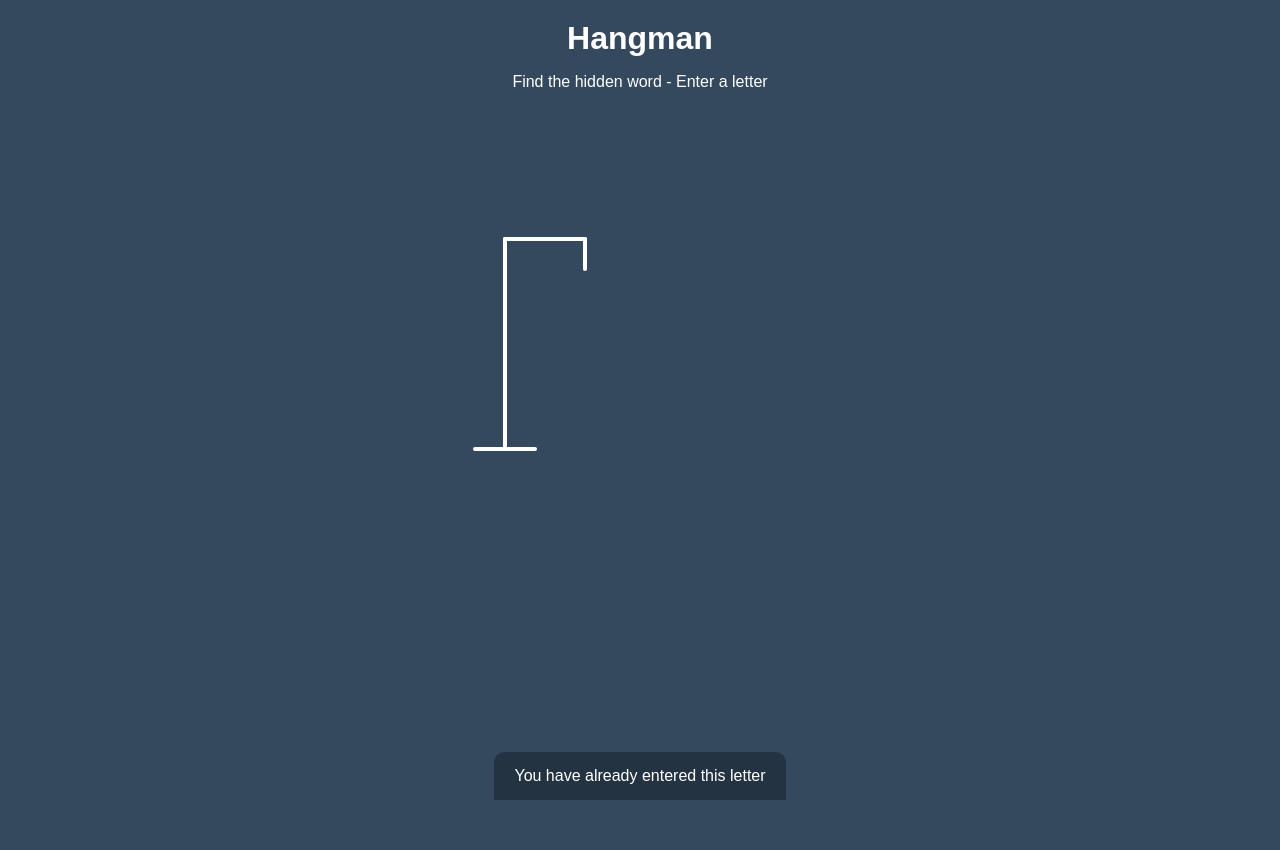
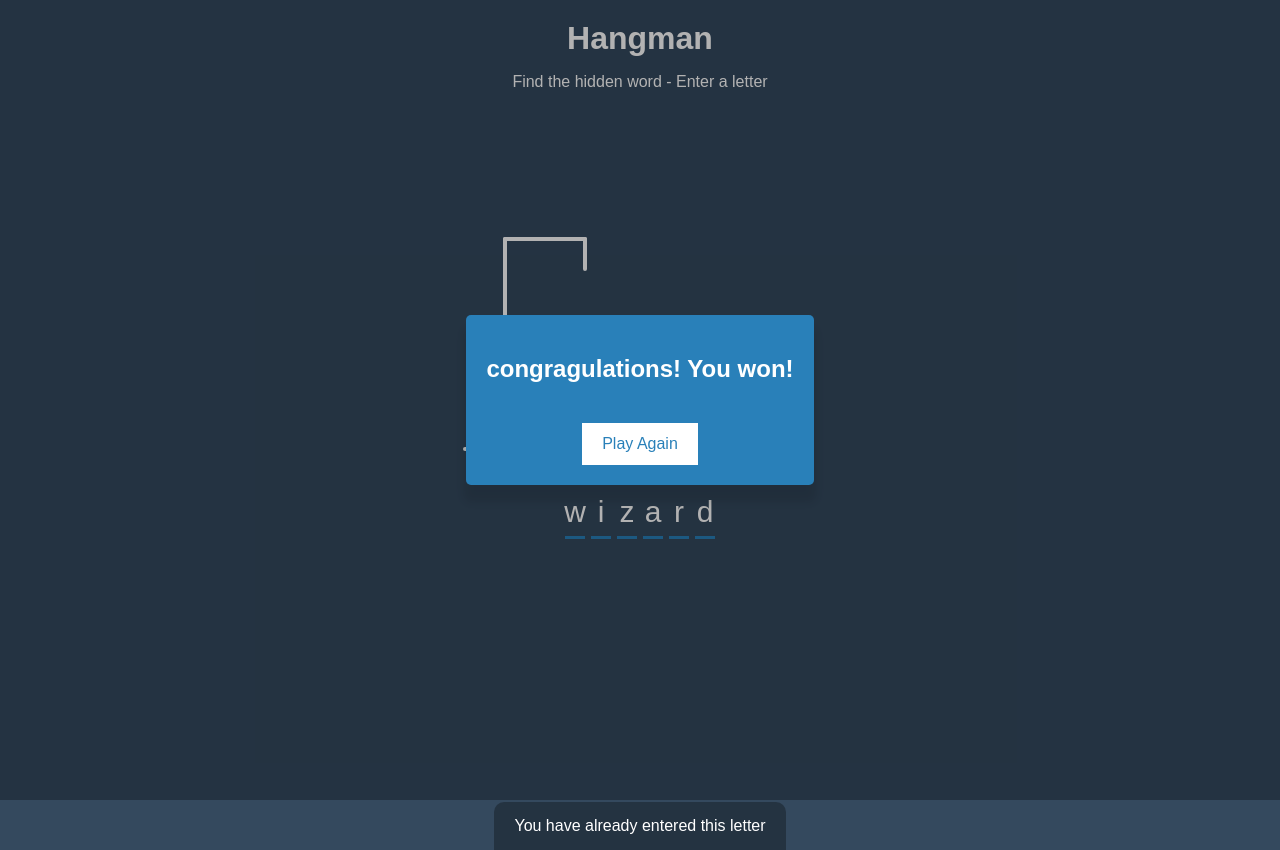
Before and after one commit to Milad64sh/hangman, a plain HTML site: page index.html in a window 1280 px wide. Before the commit the page ends 800 px from the top, so only its background shows below. Drawn offline with Linux system fonts and the light colour scheme.

Commit message:
display word

```diff
--- a/app.js
+++ b/app.js
@@ -0,0 +1,38 @@
+const wordEl = document.getElementById('word');
+const wrongLettersEl = document.getElementById('wrong-letters');
+const playAgainBtn = document.getElementById('play-again');
+const popup = document.getElementById('popup-container');
+const notification = document.getElementById('notification-container');
+const finalMessage = document.getElementById('final-message');
+
+const figureParts = document.querySelectorAll('.figure-part');
+
+const words = ['appplication', 'programming', 'interface', 'wizard'];
+let selectedWord = words[Math.floor(Math.random() * words.length)];
+console.log(selectedWord);
+
+const correctLetters = ['w', 'i', 'z', 'a', 'r', 'd'];
+const wrongLetters = [];
+
+// show the hidden word
+function displayWord() {
+  wordEl.innerHTML = `
+${selectedWord
+  .split('')
+  .map(
+    (letter) =>
+      `<span class="letter">
+ ${correctLetters.includes(letter) ? letter : ''}
+ </span>`
+  )
+  .join('')}
+`;
+  const innerWord = wordEl.innerText.replace(/\n/g, '');
+  console.log(wordEl.innerText, innerWord);
+  if (innerWord === selectedWord) {
+    finalMessage.innerText = 'congragulations! You won!';
+    popup.style.display = 'flex';
+  }
+}
+
+displayWord();
--- a/index.html
+++ b/index.html
@@ -11,40 +11,45 @@
     <h1>Hangman</h1>
     <p>Find the hidden word - Enter a letter</p>
     <div class="game-container">
-      <!-- rod -->
       <svg height="250" width="200" class="figure-container">
+        <!-- Rod -->
         <line x1="60" y1="20" x2="140" y2="20" />
         <line x1="140" y1="20" x2="140" y2="50" />
         <line x1="60" y1="20" x2="60" y2="230" />
-        <line x1="30" y1="230" x2="90" y2="230" />
-        <!-- head -->
+        <line x1="20" y1="230" x2="100" y2="230" />
+
+        <!-- Head -->
         <circle cx="140" cy="70" r="20" class="figure-part" />
-        <!-- body -->
+        <!-- Body -->
         <line x1="140" y1="90" x2="140" y2="150" class="figure-part" />
         <!-- Arms -->
-        <line x1="140" y1="110" x2="110" y2="90" class="figure-part" />
-        <line x1="140" y1="110" x2="170" y2="90" class="figure-part" />
+        <line x1="140" y1="120" x2="120" y2="100" class="figure-part" />
+        <line x1="140" y1="120" x2="160" y2="100" class="figure-part" />
         <!-- Legs -->
-        <line x1="140" y1="150" x2="110" y2="180" class="figure-part" />
-        <line x1="140" y1="150" x2="170" y2="180" class="figure-part" />
+        <line x1="140" y1="150" x2="120" y2="180" class="figure-part" />
+        <line x1="140" y1="150" x2="160" y2="180" class="figure-part" />
       </svg>
+
       <div class="wrong-letters-container">
         <div id="wrong-letters"></div>
-        </div>
       </div>
+
       <div class="word" id="word"></div>
     </div>
-    <!-- container for final messages -->
+
+    <!-- Container for final message -->
     <div class="popup-container" id="popup-container">
       <div class="popup">
         <h2 id="final-message"></h2>
         <button id="play-button">Play Again</button>
       </div>
     </div>
-    <!-- notification -->
-    <div class="notification-container show" id="notification-container">
+
+    <!-- Notification -->
+    <div class="notification-container" id="notification-container">
       <p>You have already entered this letter</p>
     </div>
+
     <script src="app.js"></script>
   </body>
 </html>
--- a/style.css
+++ b/style.css
@@ -1,7 +1,10 @@
 * {
   box-sizing: border-box;
 }
+
 body {
+  background-color: #34495e;
+  color: #fff;
   font-family: Arial, Helvetica, sans-serif;
   display: flex;
   flex-direction: column;
@@ -9,12 +12,12 @@ body {
   height: 80vh;
   margin: 0;
   overflow: hidden;
-  background-color: #34495e;
-  color: #fff;
 }
+
 h1 {
   margin: 20px 0 0;
 }
+
 .game-container {
   padding: 20px 30px;
   position: relative;
@@ -29,6 +32,7 @@ h1 {
   stroke-width: 4px;
   stroke-linecap: round;
 }
+
 .figure-part {
   display: none;
 }
@@ -41,12 +45,15 @@ h1 {
   flex-direction: column;
   text-align: right;
 }
+
 .wrong-letters-container p {
   margin: 0 0 5px;
 }
+
 .wrong-letters-container span {
   font-size: 24px;
 }
+
 .word {
   display: flex;
   position: absolute;
@@ -54,6 +61,7 @@ h1 {
   left: 50%;
   transform: translateX(-50%);
 }
+
 .letter {
   border-bottom: 3px solid #2980b9;
   display: inline-flex;
@@ -64,6 +72,7 @@ h1 {
   height: 50px;
   width: 20px;
 }
+
 .popup-container {
   background-color: rgba(0, 0, 0, 0.3);
   position: fixed;
@@ -84,31 +93,38 @@ h1 {
   padding: 20px;
   text-align: center;
 }
+
 .popup button {
   cursor: pointer;
   background-color: #fff;
   color: #2980b9;
+  border: 0;
   margin-top: 20px;
   padding: 12px 20px;
   font-size: 16px;
 }
+
 .popup button:active {
   transform: scale(0.98);
 }
+
 .popup button:focus {
   outline: 0;
 }
+
 .notification-container {
   background-color: rgba(0, 0, 0, 0.3);
   border-radius: 10px 10px 0 0;
   padding: 15px 20px;
   position: absolute;
   bottom: -50px;
-  transition: all 0.3s ease-in-out;
+  transition: transform 0.3s ease-in-out;
 }
+
 .notification-container p {
   margin: 0;
 }
+
 .notification-container.show {
   transform: translateY(-50px);
 }
```
